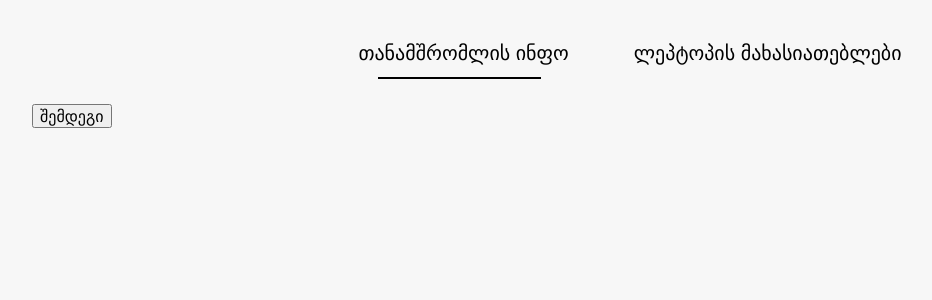
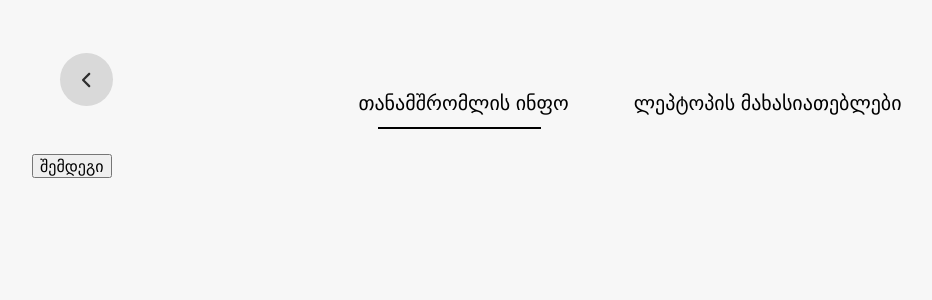
Before and after one commit to avetisovi/redberry-bootcamp-assignment, a React (Create React App) app: page /#/form in a window 1280 px wide. Shown: the top 300 px of the page, without its empty margins (10-942 px from the left). Built offline with nearby package versions, Linux system fonts and the light colour scheme; a web font is replaced by a local one.

Commit message:
added button link to landing page

```diff
--- /dev/null
+++ b/src/components/BackBtn.jsx
@@ -0,0 +1,13 @@
+import React from 'react';
+import { Link } from 'react-router-dom';
+import arrowBack from '../images/arrow-back.svg';
+
+const BackBtn = () => {
+  return (
+    <Link className="back-btn" to="/">
+      <img src={arrowBack} alt="Back to landing page" />
+    </Link>
+  );
+};
+
+export default BackBtn;
--- a/src/pages/Form.jsx
+++ b/src/pages/Form.jsx
@@ -2,6 +2,7 @@ import React, { useState } from 'react';
 import CoworkerInfo from '../components/CoworkerInfo';
 import LaptopInfo from '../components/LaptopInfo';
 import FormHeader from '../components/FormHeader';
+import BackBtn from '../components/BackBtn';
 
 const Form = () => {
   // form steps
@@ -81,6 +82,7 @@ const Form = () => {
 
   return (
     <div>
+      <BackBtn />
       <FormHeader step={step} />
       <div className="container">
         {step === 1 ? (
--- a/src/styles/index.scss
+++ b/src/styles/index.scss
@@ -30,4 +30,25 @@ body {
   margin: 0 auto;
 }
 
+.back-btn {
+  position: absolute;
+  top: 53px;
+  left: 70px;
+  background-color: #d9d9d9;
+  width: 53px;
+  height: 53px;
+  border-radius: 50%;
+  display: flex;
+  justify-content: center;
+  align-items: center;
+  transition: background-color 0.1s ease-in-out;
+  &:hover {
+    background-color: darken(#d9d9d9, 5);
+  }
+  img {
+    width: 9px;
+    height: 16px;
+  }
+}
+
 @import 'media.scss';
--- a/src/styles/pages/form.scss
+++ b/src/styles/pages/form.scss
@@ -2,7 +2,7 @@
   &__header {
     display: flex;
     justify-content: center;
-    padding: 40px 15px;
+    padding: 90px 15px 40px;
   }
   &__header-steps {
     position: relative;
```
Also changed, not shown: src/images/arrow-back.svg (added).
